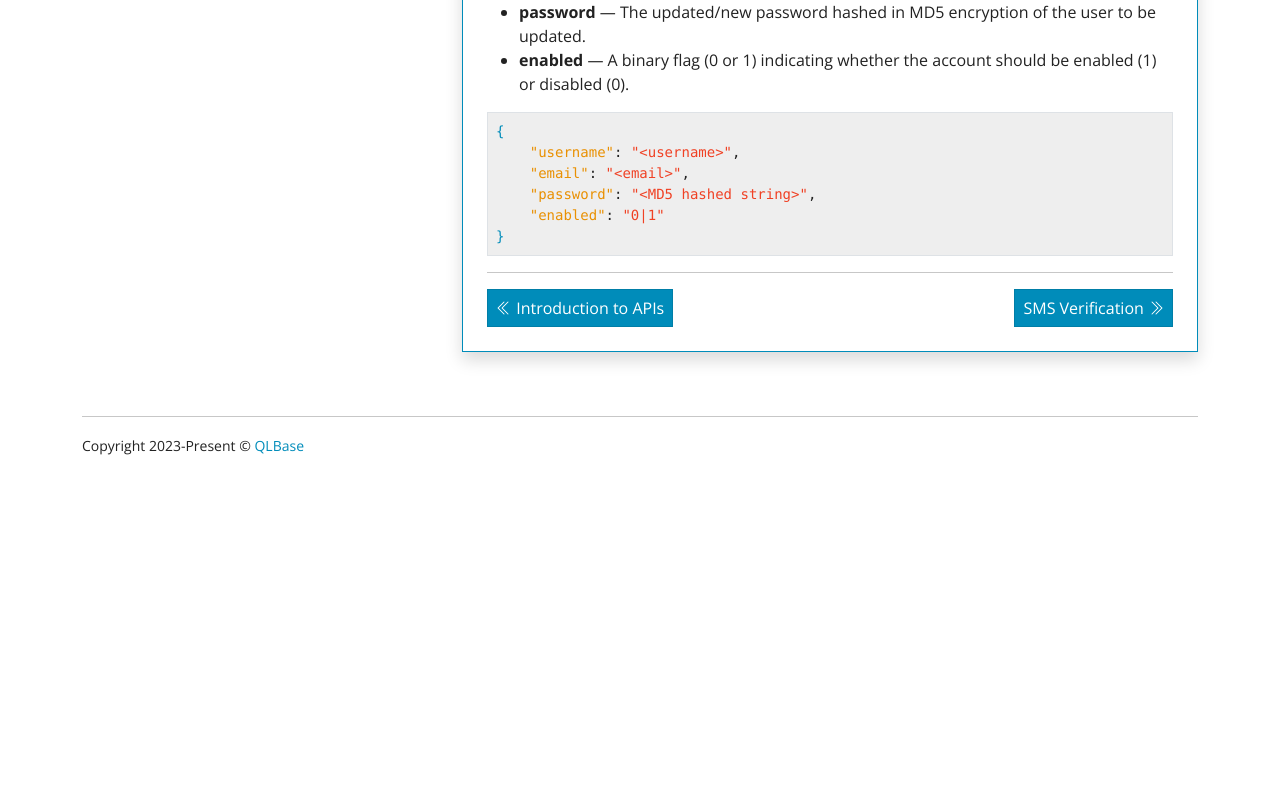
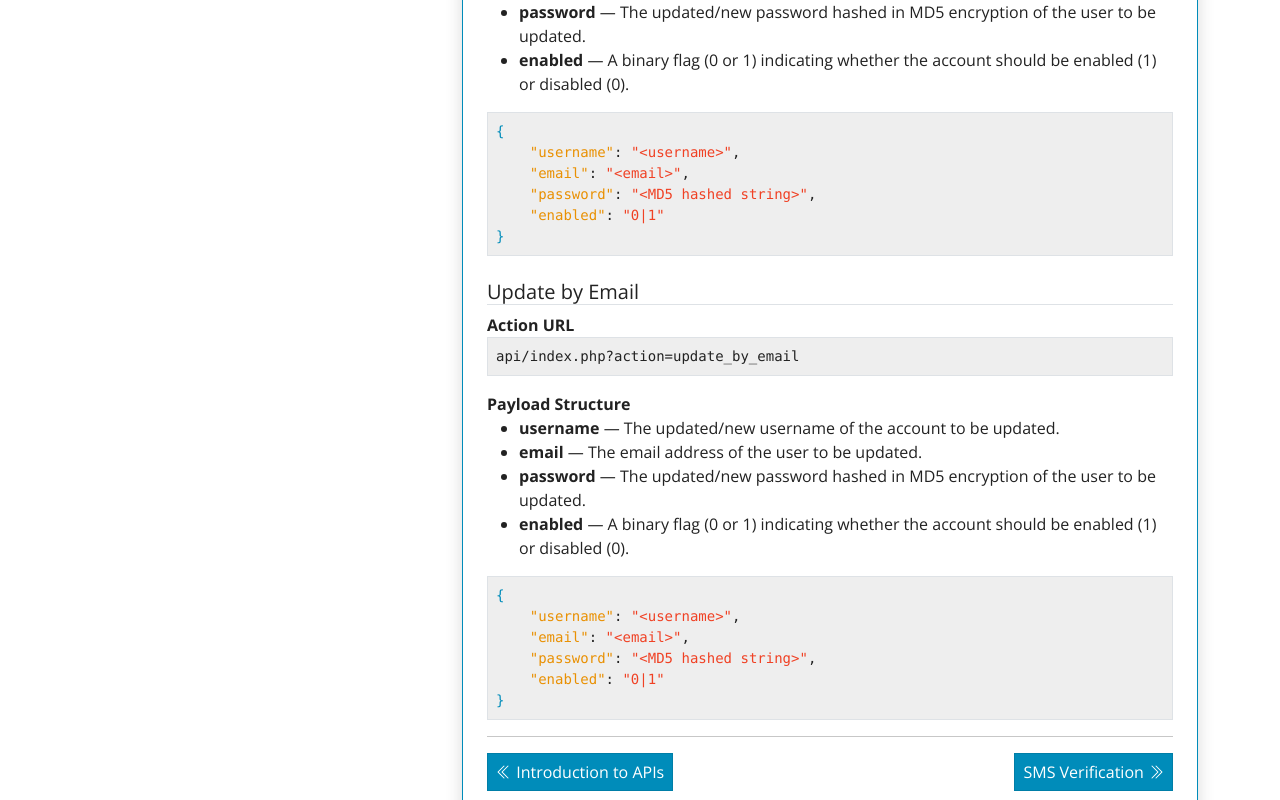
Before and after one commit to nthnn/QLBase, a Vue app in the folder documentations/: page /authentication in a window 1280 px wide. Shown: the part 1513-2313 px from the top of the page. Before the commit the page ends 2018 px from the top, so only its background shows below. Built offline with nearby package versions, Linux system fonts and the light colour scheme.

Commit message:
Authentication docs: update_by_email

```diff
--- a/documentations/src/views/Authentication.vue
+++ b/documentations/src/views/Authentication.vue
@@ -43,7 +43,7 @@
     <span class="text-warning">"enabled"</span>: <span class="text-danger">"0|1"</span>
 <span class="text-primary">}</span></pre>
 
-<h5 class="mt-4 border-bottom">Update by Username</h5>
+    <h5 class="mt-4 border-bottom">Update by Username</h5>
     <b>Action URL</b>
     <pre class="bg-secondary border-gray border rounded p-2">api/index.php?action=update_by_username</pre>
 
@@ -51,6 +51,25 @@
     <ul>
         <li><b>username</b> &mdash; The username of the account to be updated.</li>
         <li><b>email</b> &mdash; The updated/new email address of the user to be updated.</li>
+        <li><b>password</b> &mdash; The updated/new password hashed in MD5 encryption of the user to be updated.</li>
+        <li><b>enabled</b> &mdash; A binary flag (0 or 1) indicating whether the account should be enabled (1) or disabled (0).</li>
+    </ul>
+
+    <pre class="bg-secondary border-gray border rounded p-2"><span class="text-primary">{</span>
+    <span class="text-warning">"username"</span>: <span class="text-danger">"&lt;username&gt;"</span>,
+    <span class="text-warning">"email"</span>: <span class="text-danger">"&lt;email&gt;"</span>,
+    <span class="text-warning">"password"</span>: <span class="text-danger">"&lt;MD5 hashed string&gt;"</span>,
+    <span class="text-warning">"enabled"</span>: <span class="text-danger">"0|1"</span>
+<span class="text-primary">}</span></pre>
+
+    <h5 class="mt-4 border-bottom">Update by Email</h5>
+    <b>Action URL</b>
+    <pre class="bg-secondary border-gray border rounded p-2">api/index.php?action=update_by_email</pre>
+
+    <b>Payload Structure</b>
+    <ul>
+        <li><b>username</b> &mdash; The updated/new username of the account to be updated.</li>
+        <li><b>email</b> &mdash; The email address of the user to be updated.</li>
         <li><b>password</b> &mdash; The updated/new password hashed in MD5 encryption of the user to be updated.</li>
         <li><b>enabled</b> &mdash; A binary flag (0 or 1) indicating whether the account should be enabled (1) or disabled (0).</li>
     </ul>
```
